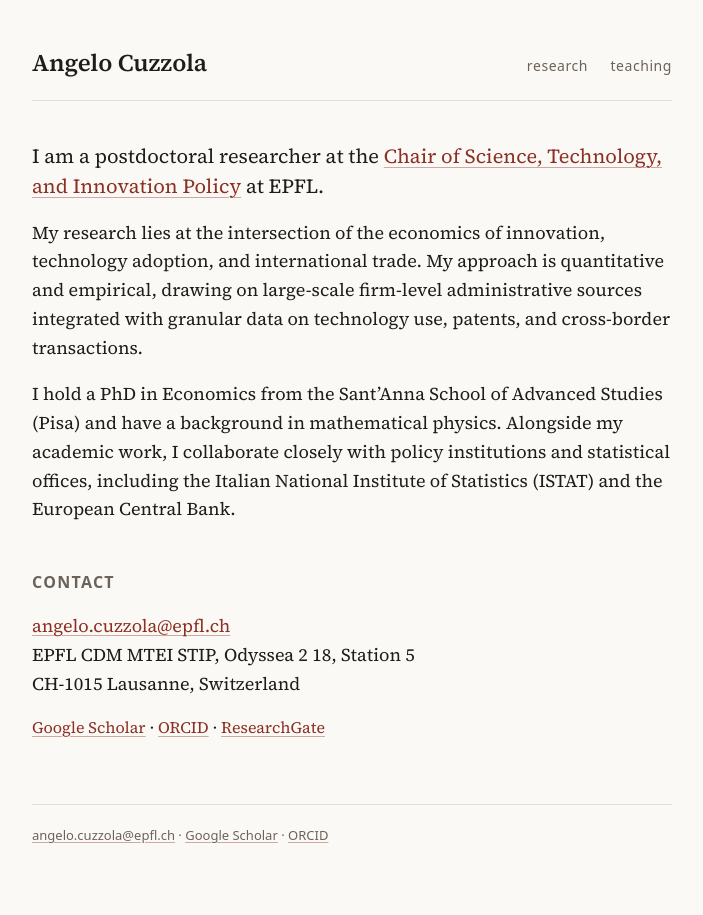
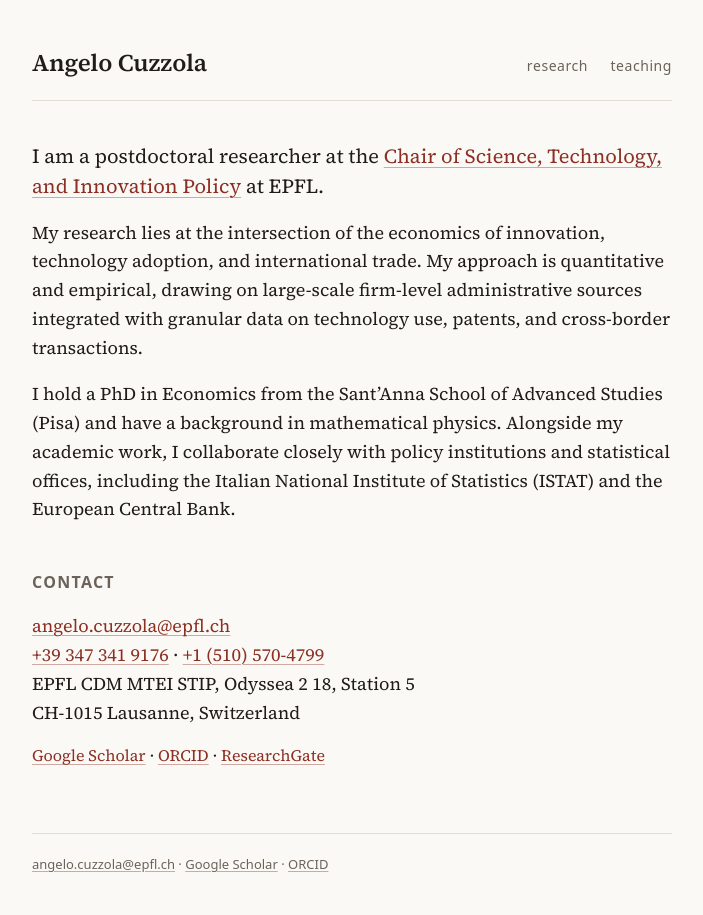
Before and after one commit to acuz/acuz.github.io, a Jekyll site: the page built from index.md, in a window 1280 px wide. Shown: the whole page, without its empty margins (288-991 px from the left). Built offline with Jekyll 4.4.1, drawn with Linux system fonts in a browser that asks for light colours.

Commit message:
Contact: add phone numbers (site and old Google Site snapshot)
Numbers live in _config.yml (author.phones), are shown as tel: links under
Contact on the home page, and are added to the Person structured data. The
legacy home snapshot embedded by the old Google Site gets the same line.

Co-Authored-By: Claude Opus 5.5 <noreply@anthropic.com>
Claude-Session: https://claude.ai/code/session_01TbseFhLU1fqxeMsWmuziW1

```diff
--- a/_config.yml
+++ b/_config.yml
@@ -13,6 +13,12 @@ lang: en
 author:
   name: Angelo Cuzzola
   email: angelo.cuzzola@epfl.ch
+  # Phone numbers shown under Contact on the home page. `tel` is the dialable form (no spaces).
+  phones:
+    - display: +39 347 341 9176
+      tel: "+393473419176"
+    - display: +1 (510) 570-4799
+      tel: "+15105704799"
 
 # Optional portrait: put a square-ish image at assets/img/photo.jpg and set the path here.
 photo: ""
--- a/_layouts/default.html
+++ b/_layouts/default.html
@@ -27,6 +27,7 @@
       "name": "Angelo Cuzzola",
       "url": "{{ site.url }}/",
       "email": "mailto:{{ site.author.email }}",
+      "telephone": {{ site.author.phones | map: "tel" | jsonify }},
       "jobTitle": "Postdoctoral Researcher",
       "affiliation": {
         "@type": "Organization",
--- a/index.md
+++ b/index.md
@@ -18,6 +18,7 @@ I hold a PhD in Economics from the Sant'Anna School of Advanced Studies (Pisa) a
 
 <address>
 <a href="mailto:{{ site.author.email }}">{{ site.author.email }}</a><br>
+{% for phone in site.author.phones %}<a href="tel:{{ phone.tel }}">{{ phone.display }}</a>{% unless forloop.last %} · {% endunless %}{% endfor %}<br>
 EPFL CDM MTEI STIP, Odyssea 2 18, Station 5<br>
 CH-1015 Lausanne, Switzerland
 </address>
--- a/legacy/home.html
+++ b/legacy/home.html
@@ -306,6 +306,7 @@ cite { font-style: italic; }
 
 <address>
 <a href="mailto:angelo.cuzzola@epfl.ch">angelo.cuzzola@epfl.ch</a><br />
+<a href="tel:+393473419176">+39 347 341 9176</a> · <a href="tel:+15105704799">+1 (510) 570-4799</a><br />
 EPFL CDM MTEI STIP, Odyssea 2 18, Station 5<br />
 CH-1015 Lausanne, Switzerland
 </address>
```
Also changed, not shown: legacy/README.md (+3 -0 lines).
